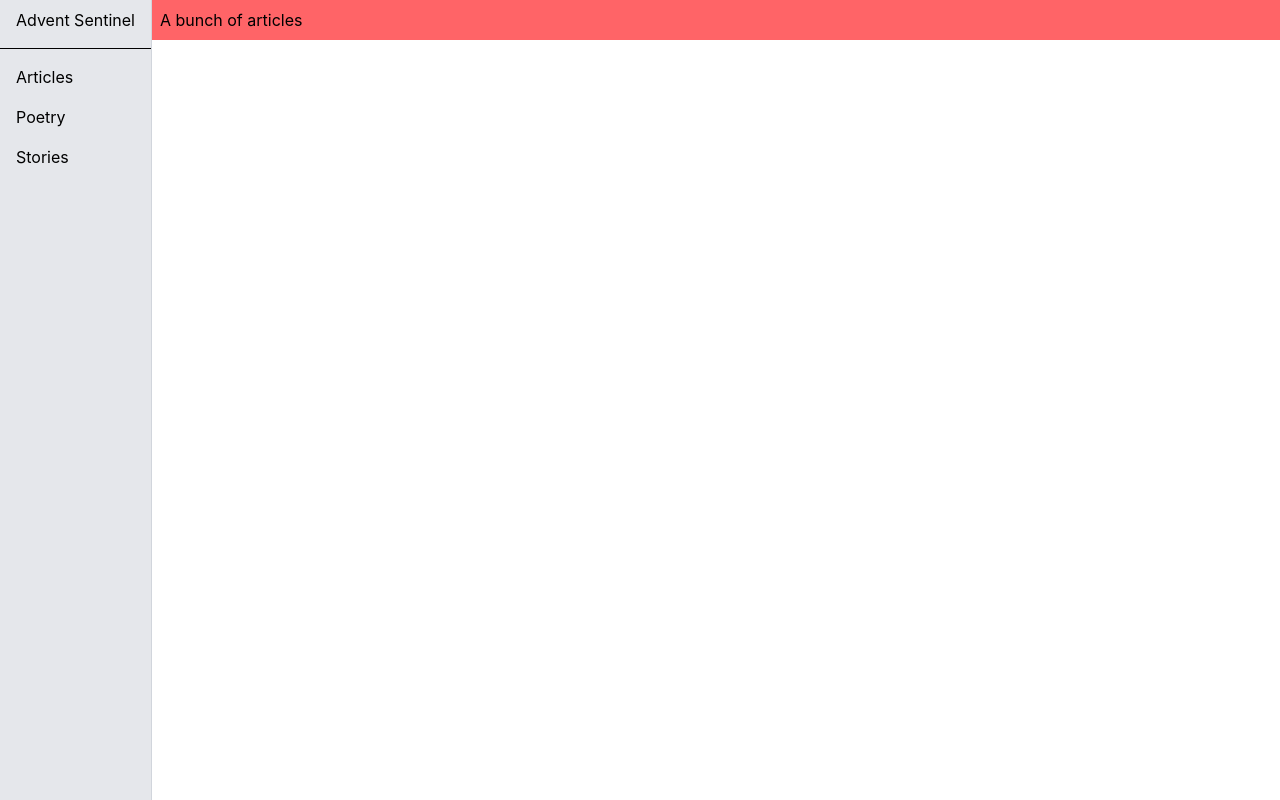
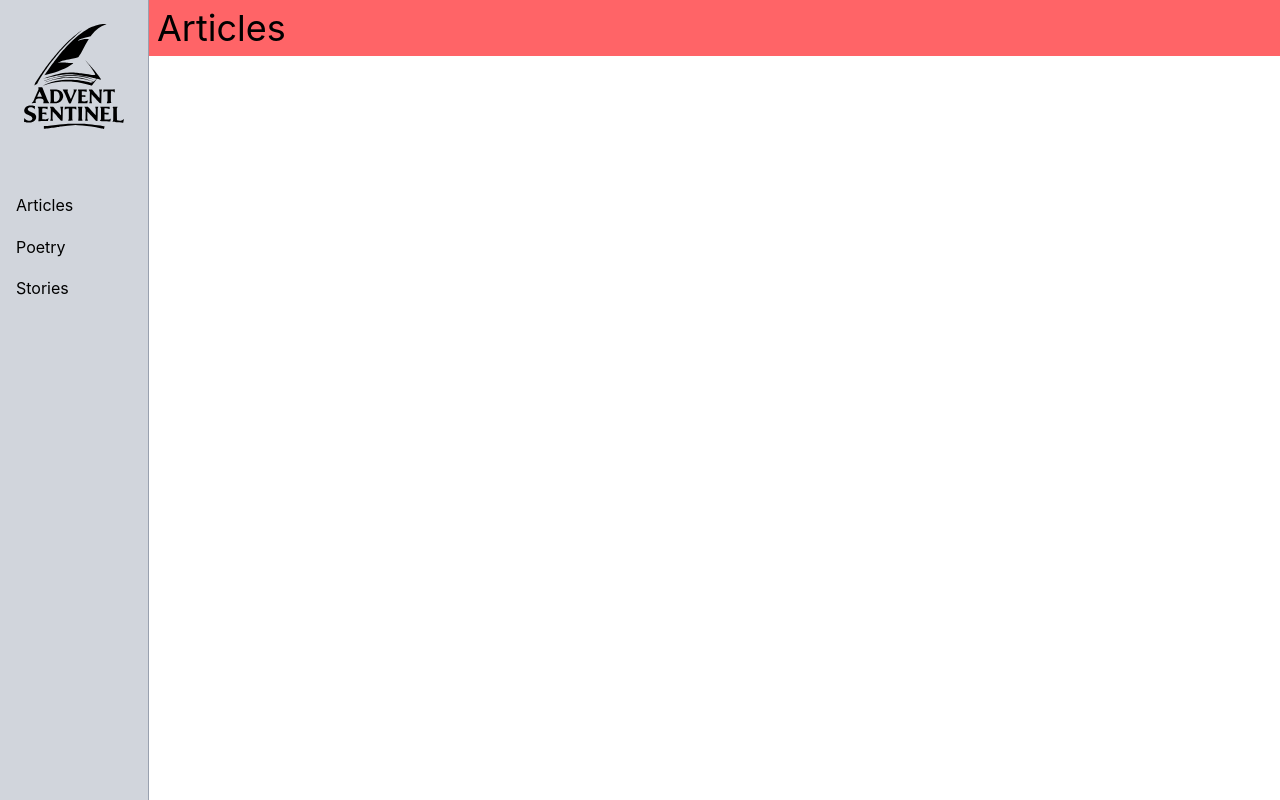
Before and after one commit to themosthigh/sentinel, a Next.js app: page /articles in a window 1280 px wide. Built offline with nearby package versions, Linux system fonts and the light colour scheme.

Commit message:
wip : Add SVG logo and heading component

```diff
--- a/package.json
+++ b/package.json
@@ -8,6 +8,7 @@
     "build": "cross-env NODE_OPTIONS=\"--no-deprecation --max-old-space-size=8000\" next build",
     "dev": "cross-env NODE_OPTIONS=--no-deprecation next dev",
     "devsafe": "rm -rf .next && cross-env NODE_OPTIONS=--no-deprecation next dev",
+    "format" : "prettier --write './src/",
     "generate:importmap": "cross-env NODE_OPTIONS=--no-deprecation payload generate:importmap",
     "generate:types": "cross-env NODE_OPTIONS=--no-deprecation payload generate:types",
     "lint": "cross-env NODE_OPTIONS=--no-deprecation next lint",
@@ -45,7 +46,8 @@
     "eslint-config-next": "16.1.6",
     "jsdom": "28.0.0",
     "postcss": "^8.5.6",
-    "prettier": "^3.4.2",
+    "prettier": "^3.8.1",
+    "prettier-plugin-tailwindcss": "^0.7.2",
     "tailwindcss": "^4.2.1",
     "tsx": "4.21.0",
     "typescript": "5.7.3",
--- a/src/app/(frontend)/(home)/page.tsx
+++ b/src/app/(frontend)/(home)/page.tsx
@@ -1,3 +1,3 @@
 export default async function HomePage() {
-  return <div className="p-2 bg-red-400">lorem ipsum site dolor amet</div>
+  return <div className="p-2">lorem ipsum site dolor amet</div>
 }
--- a/src/app/(frontend)/articles/[slug]/page.tsx
+++ b/src/app/(frontend)/articles/[slug]/page.tsx
@@ -1,3 +1,9 @@
+import { Heading } from '@/components/typography/Heading'
+
 export default function ArticlePage() {
-  return <div>Specific article</div>
+  return (
+    <div>
+      <Heading> Article </Heading>
+    </div>
+  )
 }
--- a/src/app/(frontend)/articles/page.tsx
+++ b/src/app/(frontend)/articles/page.tsx
@@ -1,7 +1,13 @@
+import { Heading } from '@/components/typography/Heading'
+
 export const metadata = {
   title: 'Articles (Advent Sentinel)',
 }
 
 export default async function ArticlesPage() {
-  return <div className="p-2 bg-red-400">A bunch of articles</div>
+  return (
+    <div className="bg-red-400 p-2">
+      <Heading> Articles </Heading>
+    </div>
+  )
 }
--- a/src/app/(frontend)/poems/page.tsx
+++ b/src/app/(frontend)/poems/page.tsx
@@ -3,5 +3,5 @@ export const metadata = {
 }
 
 export default async function PoetryListPage() {
-  return <div className="p-2 bg-red-400">A bunch of poems</div>
+  return <div className="bg-red-400 p-2">A bunch of poems</div>
 }
--- a/src/components/navigation/navigation-sidebar.tsx
+++ b/src/components/navigation/navigation-sidebar.tsx
@@ -4,12 +4,10 @@ import { routes } from './routes'
 
 export default function NavigationSidebar() {
   return (
-    <nav className="bg-gray-200 text-black h-full border-r border-gray-300 relative flex flex-col gap-2">
-      <Link href="/" className="px-4 py-2">
+    <nav className="bg-gray-300 text-black h-full border-r border-gray-400 relative flex flex-col gap-8">
+      <Link href="/" className="p-6 hover:bg-black/5 transition-colors">
         <Logo />
       </Link>
-
-      <hr />
 
       <ul className="px-4 py-2 flex flex-col gap-4">
         {routes.map((e) => (
--- a/src/components/shared/logo.tsx
+++ b/src/components/shared/logo.tsx
@@ -1,3 +1,6 @@
+import Image from 'next/image'
+import SentinelSvg from '@/assets/sentinel.svg'
+
 export default function Logo() {
-  return <div>Advent Sentinel</div>
+  return <Image src={SentinelSvg} alt="sentinel logo" height={100} width={100} />
 }
--- /dev/null
+++ b/src/components/typography/Heading.tsx
@@ -0,0 +1,15 @@
+export function Heading(props: { children: React.ReactNode , level: 1 |2|3|4|5|6}) {
+
+  const Component = 'h1'
+
+  const sizeMap = {
+    h1 : "text-4xl",
+    h2 : "text-2xl",
+    h3 : "text-xl",
+    h4 : "text-lg",
+    h5 : "text-md",
+    h6 : "text-sm",
+  }
+
+  return <Component {...props} className={sizeMap[Component]}/>
+}
--- a/src/styles/global.css
+++ b/src/styles/global.css
@@ -1 +1,2 @@
 @import 'tailwindcss';
+@import "./typography.css"
--- /dev/null
+++ b/src/styles/typography.css
@@ -0,0 +1,36 @@
+@import "tailwindcss";
+
+
+:root {
+  line-height: 1.6;
+}
+
+
+.prose {
+
+  /* prettier-ignore */
+  h1, h2, h3, h4, h5, h6 {
+    font-family: serif;
+  }
+
+  p {
+    font-family: sans-serif;
+  }
+
+  h1 {
+    font-size: var(--text-4xl);
+  }
+
+  h2 {
+    font-size: var(--text-2xl);
+  }
+
+  h3 {
+    font-size: var(--text-xl);
+  }
+
+  h4,h5,h6 {
+    font-size: var(--text-lg);
+  }
+
+}
```
Also changed, not shown: .prettierrc.json, src/assets/sentinel.svg (added), 1 other file (tests, documents, lock files or other folders).
